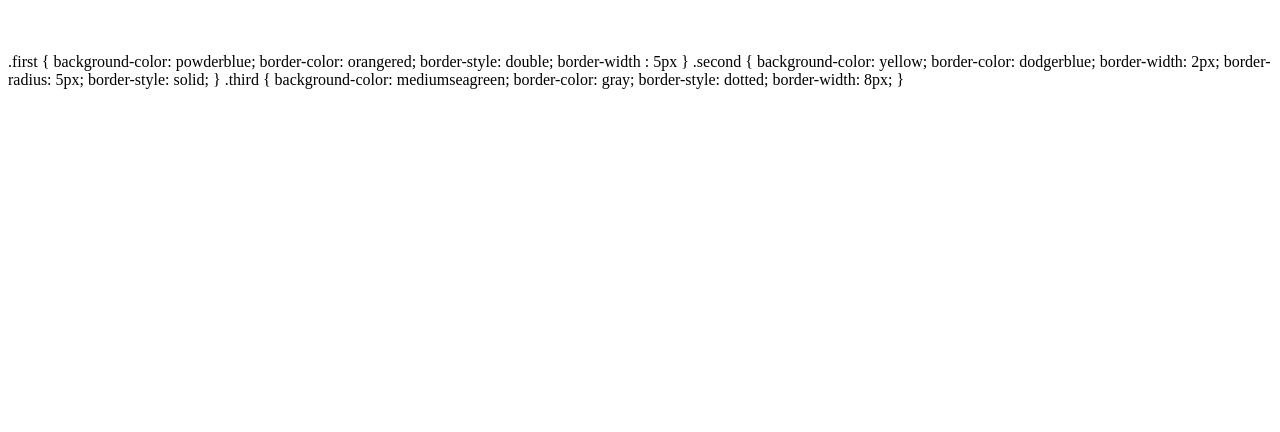
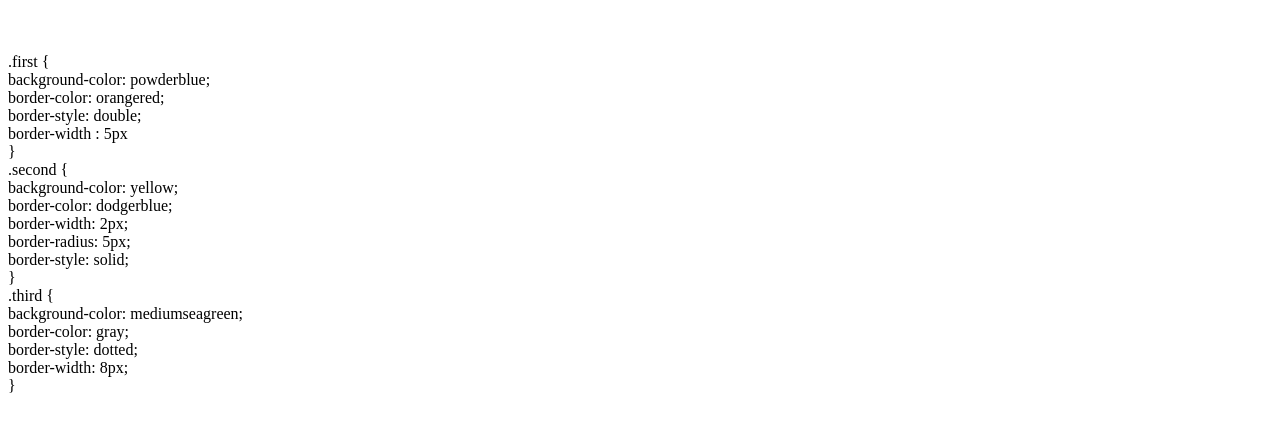
Before and after one commit to AnisaFaza/1103583_AnisaFaza_Exercise12_WebProgramming, a plain HTML site: page index.html in a window 1280 px wide. Shown: the part 208-640 px from the top of the page. Drawn offline with Linux system fonts and the light colour scheme.

Commit message:
Update index.html

```diff
--- a/index.html
+++ b/index.html
@@ -11,26 +11,26 @@
     <h1 class="second">Hello World</h1>
     <h1 class="third">Hello World</h1>
     <br>
-    <p>.first {
-    background-color: powderblue;
-    border-color: orangered;
-    border-style: double;
-    border-width : 5px
-}
+    <p>.first { <br>
+    background-color: powderblue; <br>
+    border-color: orangered; <br>
+    border-style: double; <br>
+    border-width : 5px <br>
+}<br>
 
-.second {
-    background-color: yellow;
-    border-color: dodgerblue;
-    border-width: 2px;
-    border-radius: 5px;
-    border-style: solid;
-}
+.second { <br>
+    background-color: yellow; <br>
+    border-color: dodgerblue; <br>
+    border-width: 2px; <br>
+    border-radius: 5px; <br>
+    border-style: solid; <br>
+} <br>
 
-.third {
-    background-color: mediumseagreen;
-    border-color: gray;
-    border-style: dotted;
-    border-width: 8px;
+.third { <br>
+    background-color: mediumseagreen; <br>
+    border-color: gray; <br>
+    border-style: dotted; <br>
+    border-width: 8px; <br>
 }</p>
 </body>
 </html>
```
